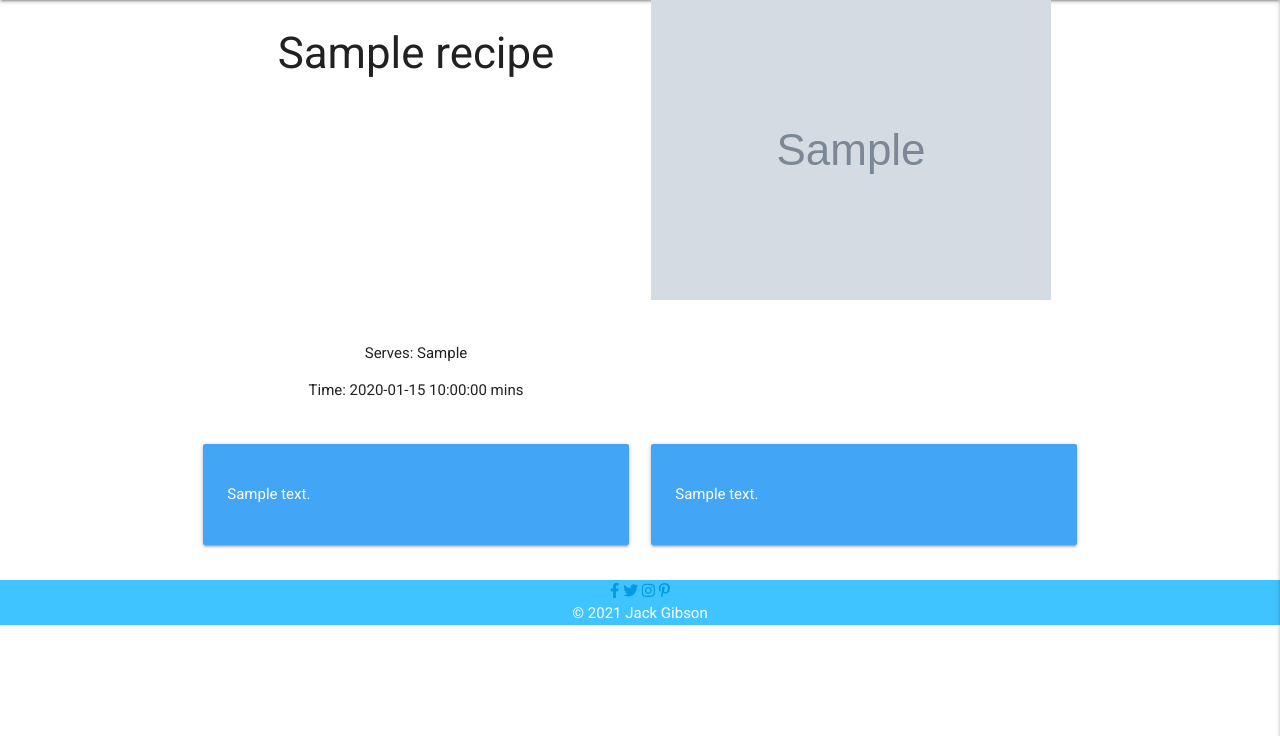
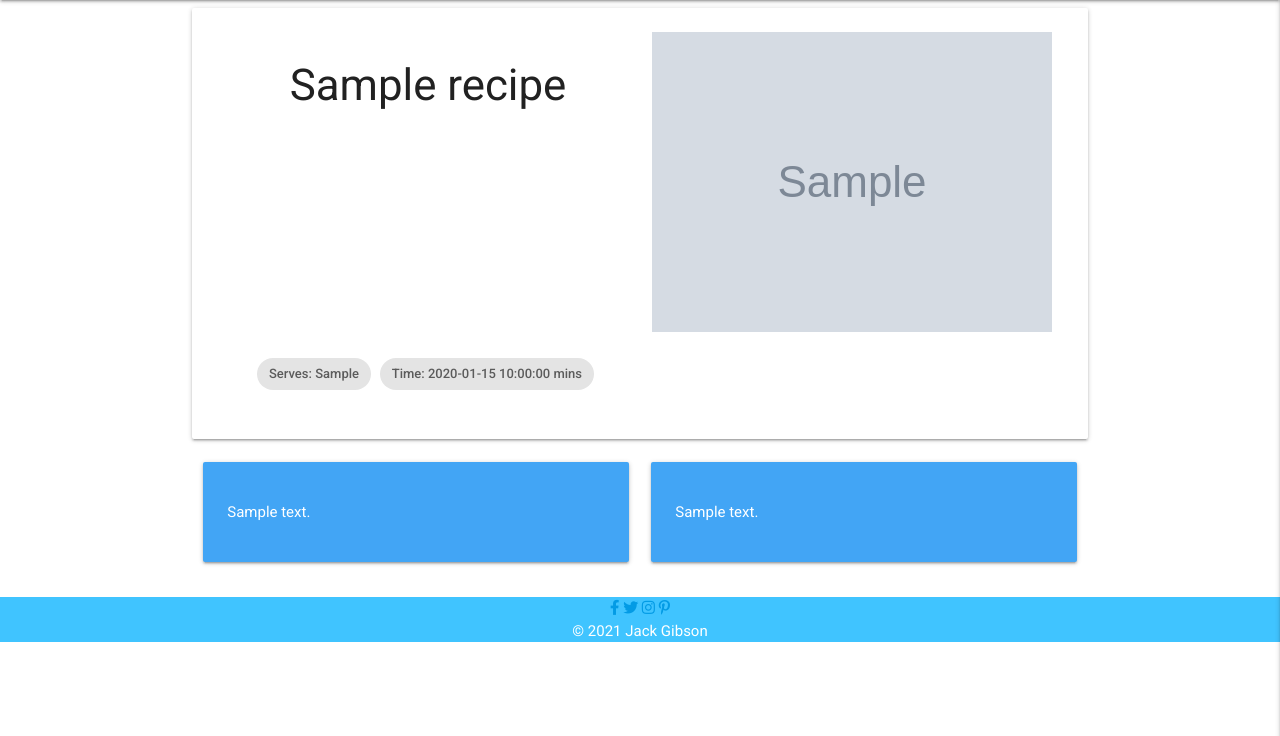
Before and after one commit to Code-Institute-Submissions/JGibson90-MS3--Grubs-Up-_OctResub, a Flask app: template templates/recipe_info.html in a window 1280 px wide. Shown: the part 64-800 px from the top of the page. Run offline with Flask 2, Linux system fonts and the light colour scheme; the template is opened without the code that fills it: most values are stand-ins (such as "Sample title", 1, 10 or a date in 2020); grey boxes marked "Sample" are stand-in pictures; some libraries are stand-ins or nearby versions; some web fonts are replaced.

Commit message:
improved UX by adding card-panel and moving edit button

```diff
--- a/templates/recipe_info.html
+++ b/templates/recipe_info.html
@@ -3,29 +3,33 @@
 
     <section>
 
-        {% for recipe in recipes %}
-
+        <div class="card-panel">
             <div class="row">
                 <div class="col s12 m6">
-                    <h3 class="center-align">{{ recipe.recipe_name }} </h3>
+                    <h3 class="recipe-page-header center-align">{{ recipe.recipe_name }} </h3>
                 </div>
-                <div class="col s12 m6">
-                    <a href="">
-                        <img class="recipe-image" src="{{ recipe.recipe_image }}" alt="Recipe Image">
-                    </a>
+                <div class="col s12 m6 center-align">
+                    <img class="recipe-info-image" src="{{ recipe.recipe_image }}" alt="Recipe Image">
                 </div>
             </div>
             <div class="row">
                 <div class="col s12 m6 center-align">
-                    <p>
+                    <div class="chip">
                         Serves: {{ recipe.recipe_serves }}
-                    </p>
-                    <p>
+                    </div>
+                    <div class="chip">
                         Time: {{ recipe.recipe_time }} mins
-                    </p>
+                    </div>
                 </div>
             </div>
-
+            {% if session.user or is_admin %}
+                <div class="row">
+                    <div class="col s12 m6 center-align">
+                        <a href="{{ url_for('edit_recipe', recipe_id=recipe._id) }}" class="btn-small pink accent-3">Edit Recipe</a>
+                    </div>
+                </div>
+            {% endif %}
+        </div>
             <div class="row">
                 <div class="col s12 m6">
                     <div class="card-panel blue lighten-1">
@@ -47,14 +51,6 @@
                     </div>
                 </div>
             </div>
-           {% if session.user or is_admin %}
-                <div class="row">
-                    <div class="col s12 m6 center-align">
-                        <a href="{{ url_for('edit_recipe', recipe_id=recipe._id) }}" class="btn-small pink accent-3">Edit Recipe</a>
-                    </div>
-                </div>
-            {% endif %}
-        {% endfor %}
 
     </section>
 
```
